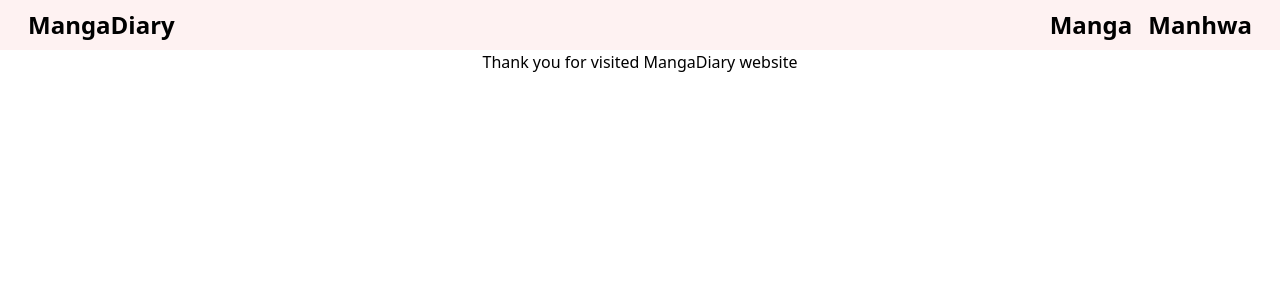
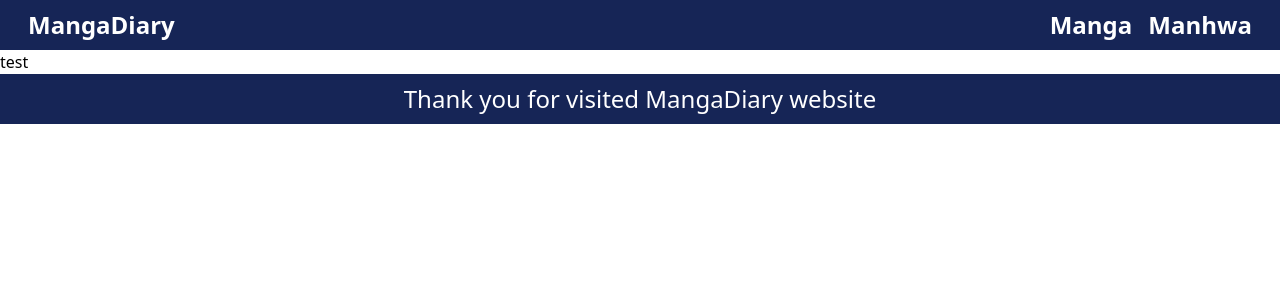
Before and after one commit to Apisitkitti/manga_diary, a Next.js app: page / in a window 1280 px wide. Shown: the top 300 px of the page. Built offline with nearby package versions, Linux system fonts and the light colour scheme.

Commit message:
feat:add layout and service

```diff
--- a/package.json
+++ b/package.json
@@ -10,6 +10,7 @@
   },
   "dependencies": {
     "@tailwindcss/postcss": "^4.0.15",
+    "axios": "^1.8.4",
     "dayjs": "^1.11.13",
     "dotenv": "^16.4.7",
     "next": "15.2.3",
--- a/src/app/layout.tsx
+++ b/src/app/layout.tsx
@@ -4,8 +4,8 @@
 import Footer from '@/components/Footer'
 
 export const metadata: Metadata = {
-    title: 'Create Next App',
-    description: 'Generated by create next app',
+    title: 'MangaDiary',
+    description: 'Welcome reader to MangaDiary',
 }
 
 export default function RootLayout({
--- a/src/app/page.tsx
+++ b/src/app/page.tsx
@@ -1,3 +1,3 @@
 export default function Home() {
-    return <div></div>
+    return <div>test</div>
 }
--- /dev/null
+++ b/src/app/services/comicService.ts
@@ -0,0 +1,18 @@
+import axios from 'axios'
+
+export const getAllComic = async () => {
+    try {
+        const response = await axios.get(
+            `${process.env.HOST}/${process.env.COMIC_TABLE}/record`,
+            {
+                headers: {
+                    Authorization: `${process.env.TOKEN_CATEGORY}${process.env.API_TOKEN}`,
+                },
+            }
+        )
+        return response.data // Return the fetched data
+    } catch (error) {
+        console.error('Error fetching data:', error)
+        throw error // Rethrow the error for further handling
+    }
+}
--- /dev/null
+++ b/src/components/ComicCard.tsx
@@ -0,0 +1,4 @@
+const ComicCard = () => {
+    return <div></div>
+}
+export default ComicCard
--- a/src/components/Footer.tsx
+++ b/src/components/Footer.tsx
@@ -5,6 +5,10 @@
 const Footer: React.FC<Props> = ({
     title = 'Thank you for visited MangaDiary website',
 }) => {
-    return <div className="text-center">{title}</div>
+    return (
+        <div className="flex h-[50px] items-center justify-center bg-[#162556] align-middle text-2xl text-white">
+            {title}
+        </div>
+    )
 }
 export default Footer
--- a/src/components/Header.tsx
+++ b/src/components/Header.tsx
@@ -8,7 +8,7 @@
     navTitle = ['Manga', 'Manhwa'],
 }) => {
     return (
-        <div className="flex h-[50px] items-center justify-between bg-red-50 px-7 text-2xl font-bold">
+        <div className="flex h-[50px] items-center justify-between bg-[#162556] px-7 text-2xl font-bold text-white">
             <div>{title}</div>
             <nav className="flex space-x-4">
                 {navTitle.map((navItem, idx) => (
```
Also changed, not shown: 2 other files (tests, documents, lock files or other folders).
